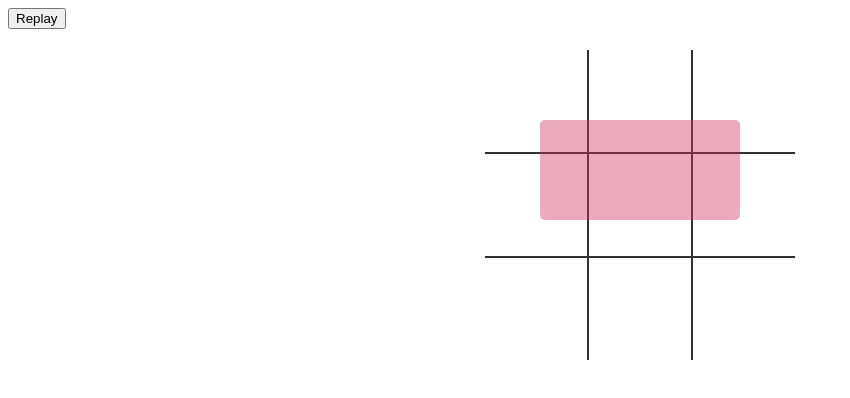
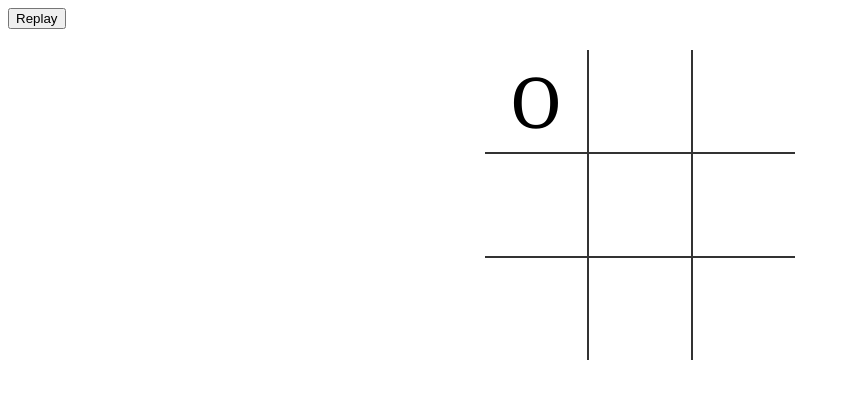
Before and after one commit to Code-Institute-Submissions/tictactoe-11, a plain HTML site: page index.html in a window 1280 px wide. Both pictures are taken after a click on the element 536 px from the left and 101 px from the top of the page. Shown: the whole page, without its empty margins (0-850 px from the left). Drawn offline with Linux system fonts and the light colour scheme.

Commit message:
Add code to define winner

```diff
--- a/assets/css/style.css
+++ b/assets/css/style.css
@@ -36,7 +36,7 @@ table tr td:last-child {
 }
 
 .endgame {
-
+    display: none;
     width: 200px;
     top: 120px;
     background-color: rgba(205, 44, 91, 0.4);
--- a/assets/js/script.js
+++ b/assets/js/script.js
@@ -1,5 +1,5 @@
 let origBoard;
-let human = 'O';
+let huPlayer = 'O';
 let comPlayer = 'X';
 let winWays = [
     [0, 1, 2],
@@ -16,7 +16,7 @@ let cells = document.getElementsByClassName('cell');
 startGame();
 
 function startGame() {
-    document.getElementByClassName('endgame').style.display = "none";
+    document.getElementById('endgame').style.display = "none";
     origBoard = Array.from(Array(9).keys());
     for (let i = 0; i < cells.length; i++) {
         cells[i].innerText = '';
@@ -28,3 +28,33 @@ function startGame() {
 function turnClick(square) {
     turn(square.target.id, huPlayer)
 }
+
+function turn(squareId, player) {
+    origBoard[squareId] = player;
+    document.getElementById(squareId).innerText = player;
+    let gameWon = checkWin(origBoard, player)
+    if (gameWon) gameOver(gameWon)
+}
+
+function checkWin(board, player) {
+    let plays = board.reduce((a, e, i) =>
+      (e === player) ? a.concat(i) : a, []);
+    let gameWon = null;
+    for (let [index, win] of winWays.entries()) {
+        if (win.every(elem => plays.indexOf(elem) > -1)) {
+            gameWon = {index: index, player: player};
+            break;
+        }
+    }
+    return gameWon;
+}
+
+function gameOver(gameWon)  {
+    for (let index of winWays [gameWon.index]) {
+        document.getElementById(index).style.backgroundColor =
+        gameWon.player == huPlayer ? "blue" : "red";
+    }
+    for (let i = 0; i < cells.length; i++) {
+        cells[i].removeEventListener('click', turnClick, false)
+    }
+}
--- a/index.html
+++ b/index.html
@@ -25,7 +25,7 @@
             <td class="cell" id="8"></td>
         </tr>
     </table>
-    <div class="endgame">
+    <div id="endgame">
         <div class="text"></div>
     </div>
     <button onClick="startGame()">Replay</button>
```
